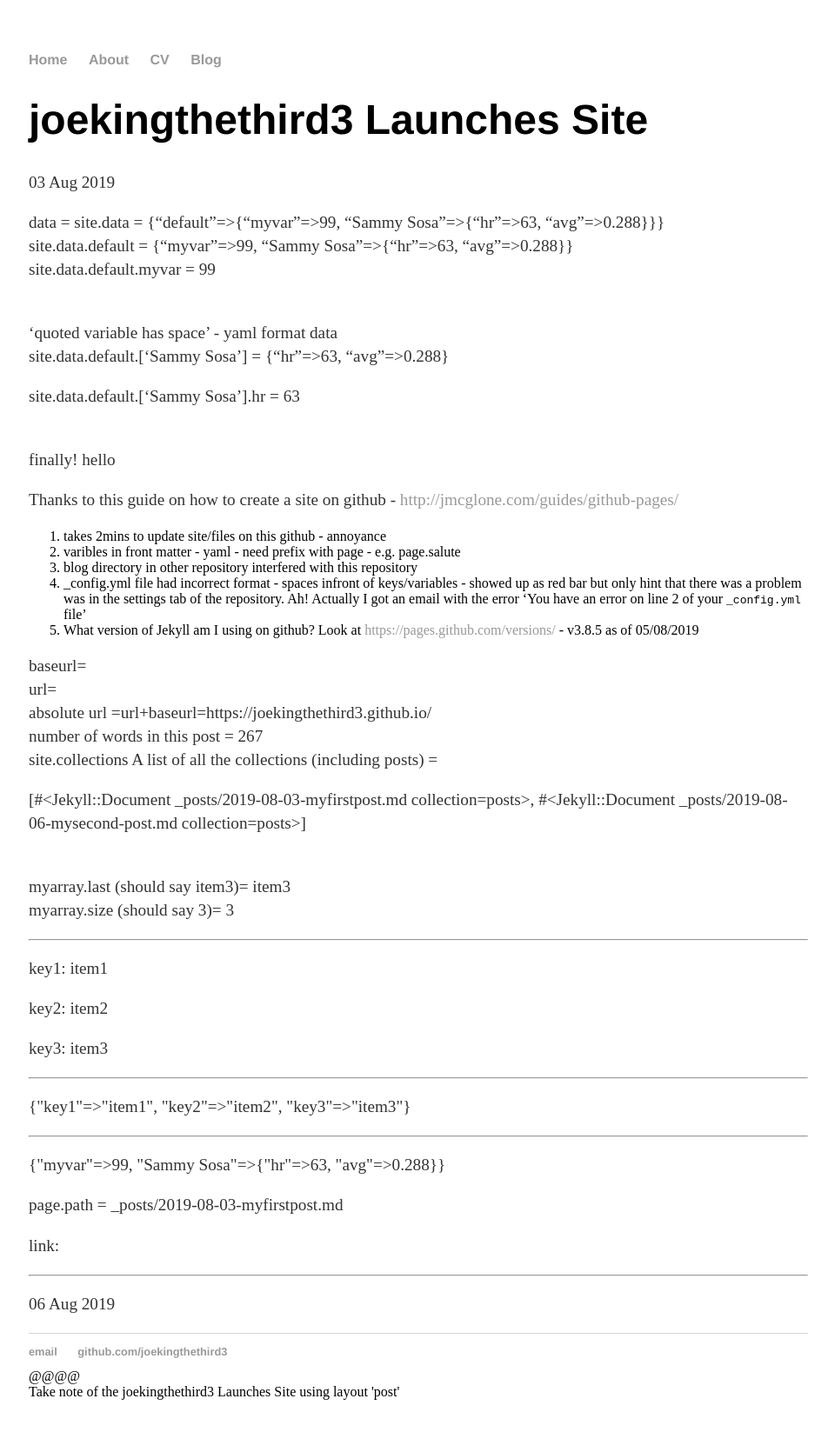
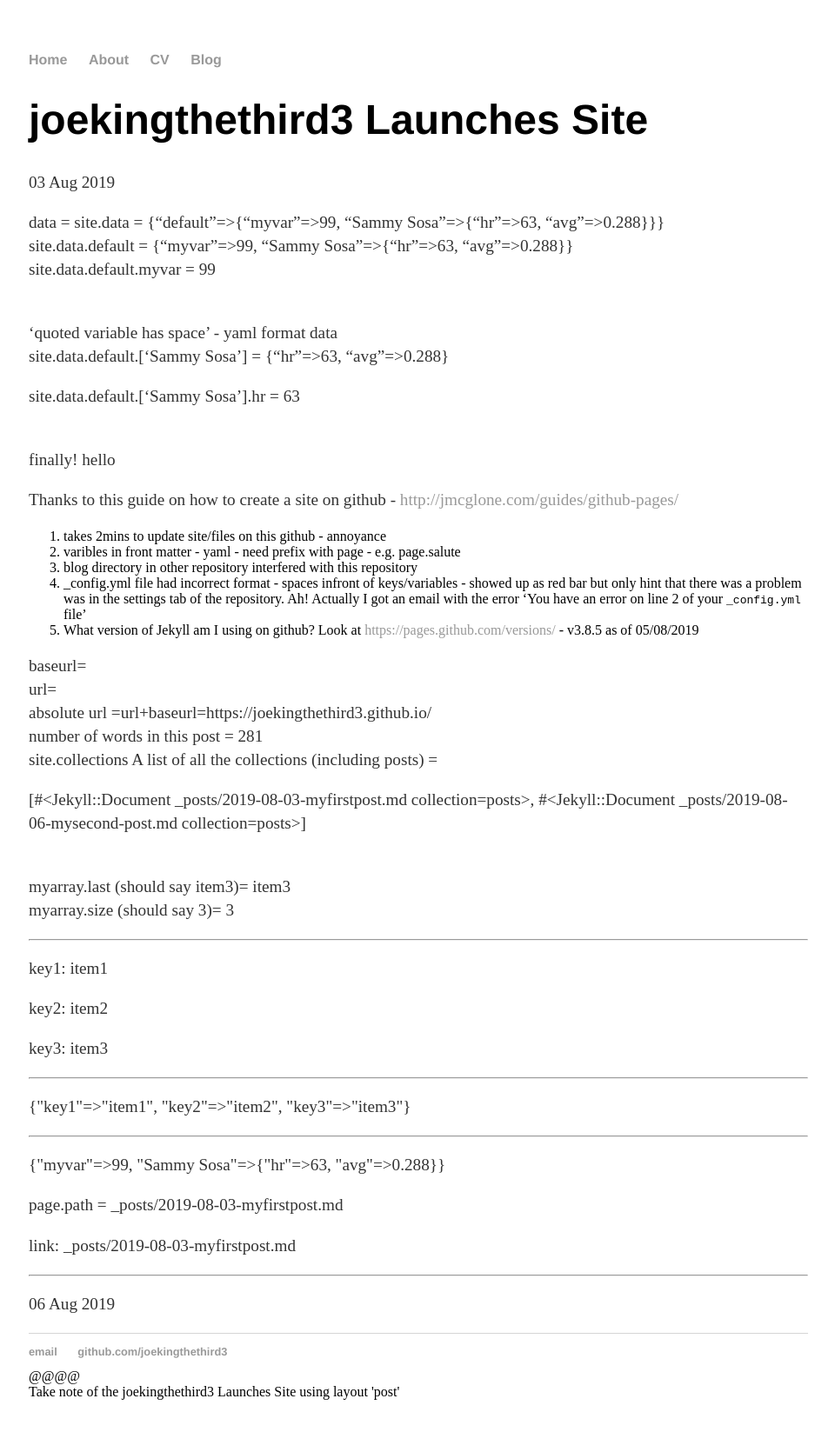
Before and after one commit to joekingTheThird3/joekingTheThird3.github.io, a Jekyll site: the page built from _posts/2019-08-03-myfirstpost.md, in a window 1280 px wide. Shown: the whole page at 87% size, without its empty margins (159-1119 px from the left). Built offline with Jekyll 4.4.1, drawn with Linux system fonts in a browser that asks for light colours.

Commit message:
Update 2019-08-03-myfirstpost.md

```diff
--- a/_posts/2019-08-03-myfirstpost.md
+++ b/_posts/2019-08-03-myfirstpost.md
@@ -69,9 +69,9 @@ myarray.size (should say 3)= {{page.myarray.size}}
 
 page.path = {{ page.path }}
 <br>
-
-
-link:
+{% assign mypath= page.path %}
+ {% capture mypath %} {{page.path}} {% endcapture %}
+link: {{mypath}}
 
 <hr>
 {{ site.time | date_to_string }}
```
